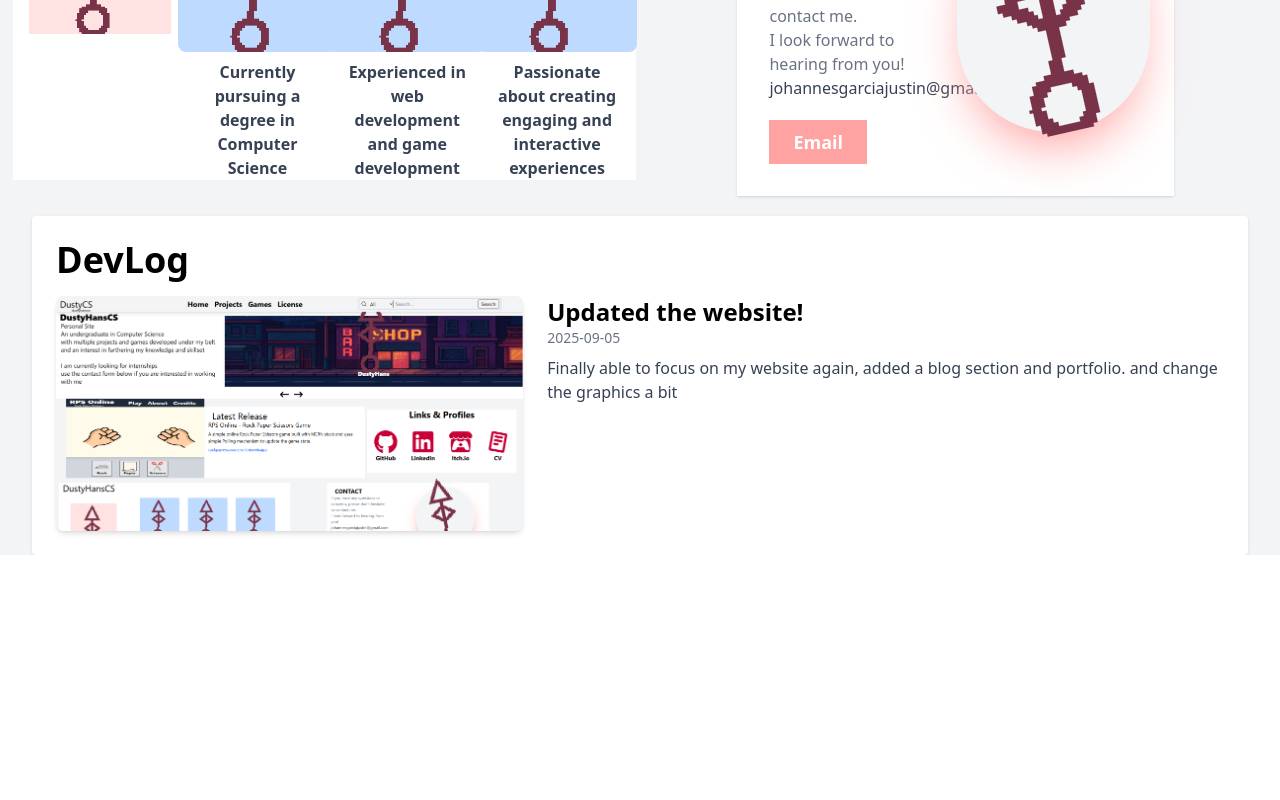
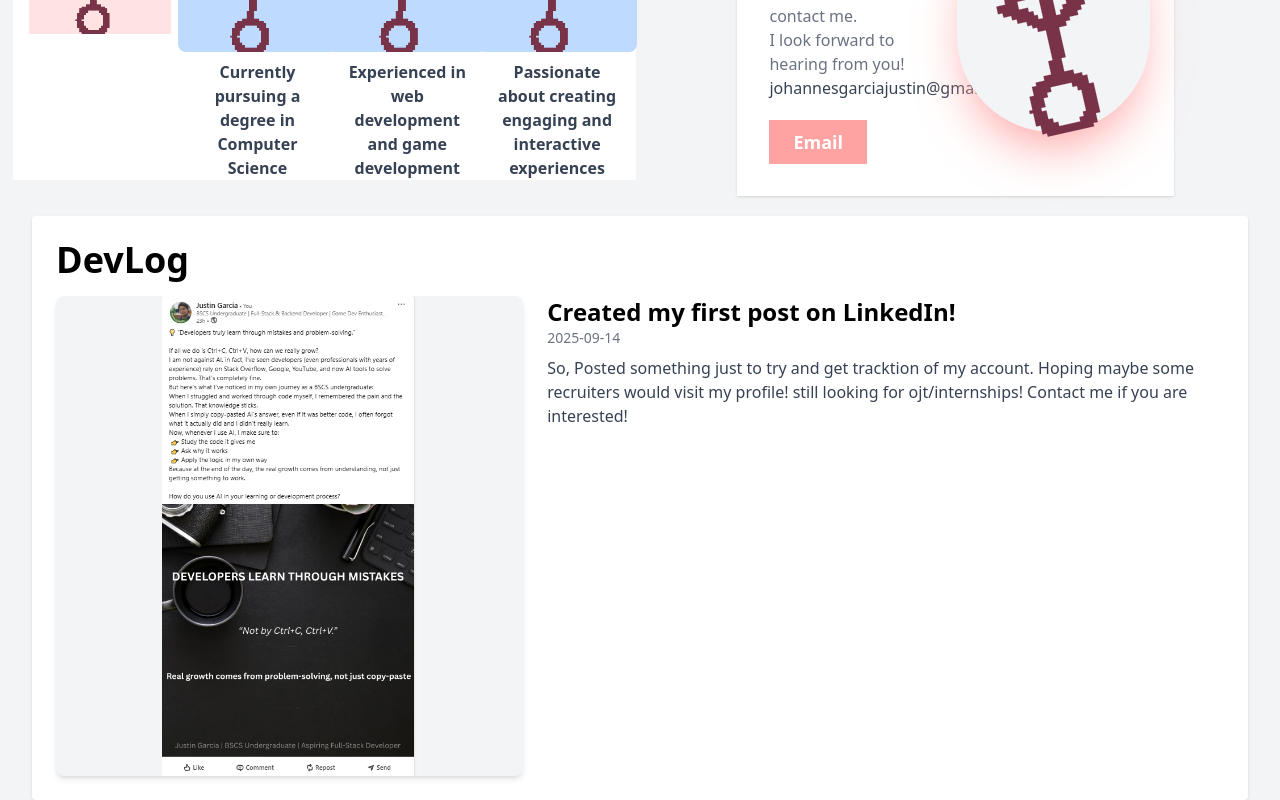
Before and after one commit to DustyCs/DustyCs.github.io, a React (Vite) app: page /#/ in a window 1280 px wide. Shown: the part 928-1728 px from the top of the page. Before the commit the page ends 1483 px from the top, so only its background shows below. Built offline with nearby package versions, Linux system fonts and the light colour scheme.

Commit message:
[Updated] Blog

```diff
--- a/src/features/home-page/data/blog-data.js
+++ b/src/features/home-page/data/blog-data.js
@@ -1,5 +1,6 @@
 import SliderBG from '../../../assets/projects/SliderBG.png'
 import Post1 from '../../../assets/blog/Post1.PNG'
+import Post2 from '../../../assets/blog/Post2.PNG'
 
 export const blogPosts = [
   {
@@ -32,5 +33,12 @@ export const blogPosts = [
     date: "2025-09-05",
     content: "Finally able to focus on my website again, added a blog section and portfolio. and change the graphics a bit",
     image: Post1,
+  },
+  {
+    id: 5,
+    title: "Created my first post on LinkedIn!",
+    date: "2025-09-14",
+    content: "So, Posted something just to try and get tracktion of my account. Hoping maybe some recruiters would visit my profile! still looking for ojt/internships! Contact me if you are interested!",
+    image: Post2,
   }
 ]
```
Also changed, not shown: src/assets/blog/Post2.PNG (added), src/features/home-page/pages/HomePage.jsx (line endings or trailing spaces).
